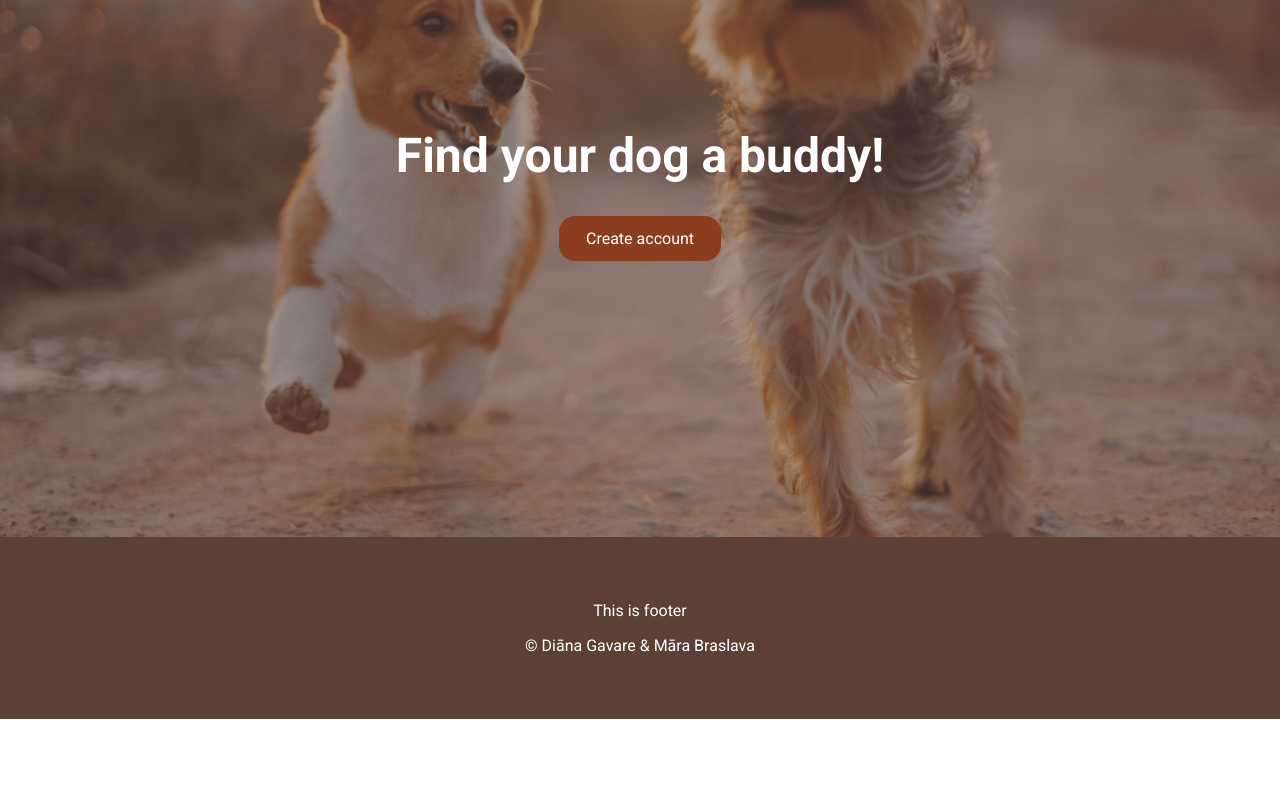
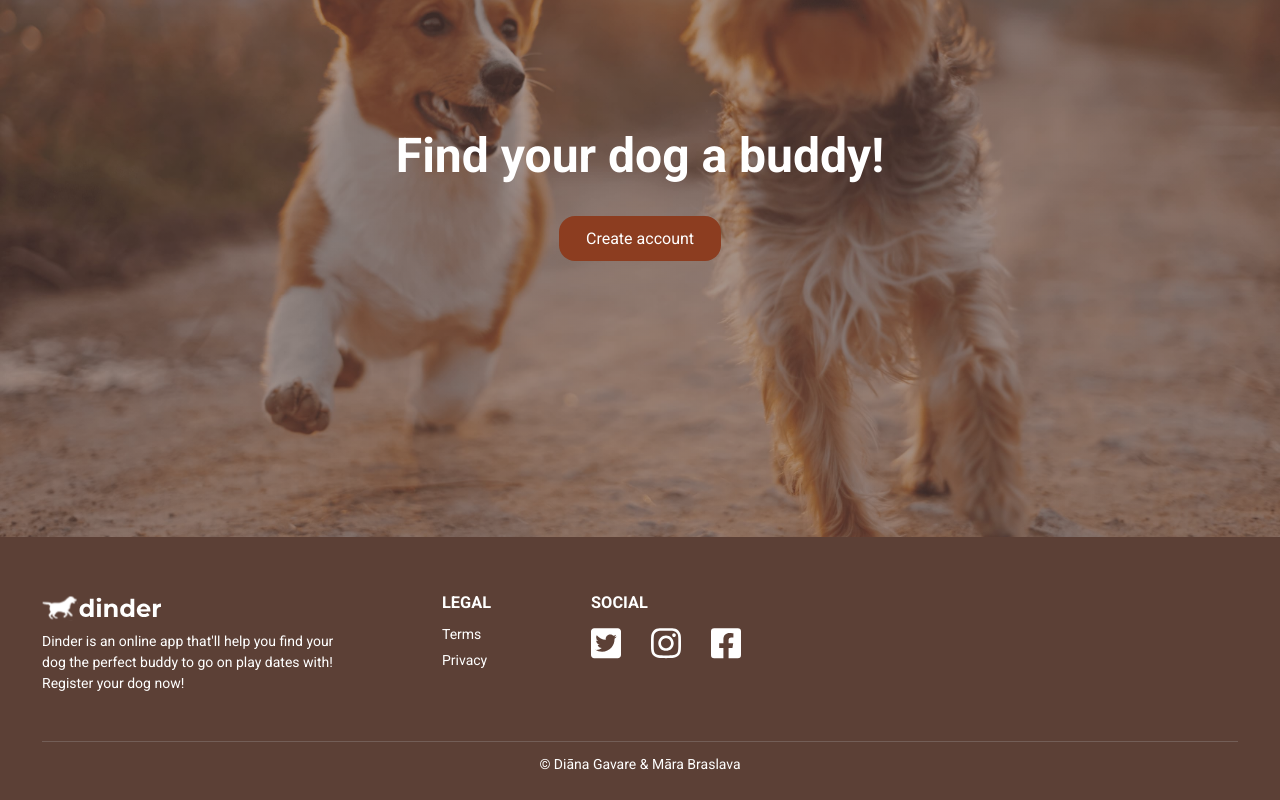
Before and after one commit to rudzupuke/SGT-final-task, a React (Create React App) app in the folder frontend/: page / in a window 1280 px wide. Shown: the part 263-1063 px from the top of the page. Before the commit the page ends 982 px from the top, so only its background shows below. Built offline with nearby package versions, Linux system fonts and the light colour scheme.

Commit message:
add additional stuff to footer

```diff
--- a/frontend/src/components/Footer/Footer.js
+++ b/frontend/src/components/Footer/Footer.js
@@ -1,7 +1,89 @@
 import "./Footer.scss";
+import footerLogo from "../../assets/footer-logo.svg";
+import { useCookies } from "react-cookie";
 
 const Footer = () => {
-    return <footer className="footer"><p>This is footer</p><p>&copy; Diāna Gavare & Māra Braslava</p></footer>;
+    const [cookie] = useCookies(["user"]);
+    const authToken = cookie.AuthToken;
+
+    return (
+        <footer className="footer">
+            <div className="footer__container">
+                <div className="footer__container-logo">
+                    <img
+                        src={footerLogo}
+                        className="footer__container-logo-img"
+                    />
+                    <p className="footer__container-logo-text">
+                        Dinder is an online app that'll help you find your dog
+                        the perfect buddy to go on play dates with!{" "}
+                        {!authToken && "Register your dog now!"}
+                    </p>
+                </div>
+                <div className="footer__container-legal">
+                    <h3>Legal</h3>
+                    <ul>
+                        <li>
+                            <a href="#">Terms</a>
+                        </li>
+                        <li>
+                            <a href="#">Privacy</a>
+                        </li>
+                    </ul>
+                </div>
+                <div className="footer__container-social">
+                    <h3>Social</h3>
+                    <ul>
+                        <li>
+                            <a href="#">
+                                <svg
+                                    xmlns="http://www.w3.org/2000/svg"
+                                    viewBox="0 0 448 512"
+                                >
+                                    <path d="M400 32H48C21.5 32 0 53.5 0 80v352c0 26.5 21.5 48 48 48h352c26.5 0 48-21.5 48-48V80c0-26.5-21.5-48-48-48zm-48.9 158.8c.2 2.8.2 5.7.2 8.5 0 86.7-66 186.6-186.6 186.6-37.2 0-71.7-10.8-100.7-29.4 5.3.6 10.4.8 15.8.8 30.7 0 58.9-10.4 81.4-28-28.8-.6-53-19.5-61.3-45.5 10.1 1.5 19.2 1.5 29.6-1.2-30-6.1-52.5-32.5-52.5-64.4v-.8c8.7 4.9 18.9 7.9 29.6 8.3a65.447 65.447 0 0 1-29.2-54.6c0-12.2 3.2-23.4 8.9-33.1 32.3 39.8 80.8 65.8 135.2 68.6-9.3-44.5 24-80.6 64-80.6 18.9 0 35.9 7.9 47.9 20.7 14.8-2.8 29-8.3 41.6-15.8-4.9 15.2-15.2 28-28.8 36.1 13.2-1.4 26-5.1 37.8-10.2-8.9 13.1-20.1 24.7-32.9 34z" />
+                                </svg>
+                            </a>
+                        </li>
+                        <li>
+                            <a href="#">
+                                <svg
+                                    xmlns="http://www.w3.org/2000/svg"
+                                    viewBox="0 0 448 512"
+                                >
+                                    <path d="M224.1 141c-63.6 0-114.9 51.3-114.9 114.9s51.3 114.9 114.9 114.9S339 319.5 339 255.9 287.7 141 224.1 141zm0 189.6c-41.1 0-74.7-33.5-74.7-74.7s33.5-74.7 74.7-74.7 74.7 33.5 74.7 74.7-33.6 74.7-74.7 74.7zm146.4-194.3c0 14.9-12 26.8-26.8 26.8-14.9 0-26.8-12-26.8-26.8s12-26.8 26.8-26.8 26.8 12 26.8 26.8zm76.1 27.2c-1.7-35.9-9.9-67.7-36.2-93.9-26.2-26.2-58-34.4-93.9-36.2-37-2.1-147.9-2.1-184.9 0-35.8 1.7-67.6 9.9-93.9 36.1s-34.4 58-36.2 93.9c-2.1 37-2.1 147.9 0 184.9 1.7 35.9 9.9 67.7 36.2 93.9s58 34.4 93.9 36.2c37 2.1 147.9 2.1 184.9 0 35.9-1.7 67.7-9.9 93.9-36.2 26.2-26.2 34.4-58 36.2-93.9 2.1-37 2.1-147.8 0-184.8zM398.8 388c-7.8 19.6-22.9 34.7-42.6 42.6-29.5 11.7-99.5 9-132.1 9s-102.7 2.6-132.1-9c-19.6-7.8-34.7-22.9-42.6-42.6-11.7-29.5-9-99.5-9-132.1s-2.6-102.7 9-132.1c7.8-19.6 22.9-34.7 42.6-42.6 29.5-11.7 99.5-9 132.1-9s102.7-2.6 132.1 9c19.6 7.8 34.7 22.9 42.6 42.6 11.7 29.5 9 99.5 9 132.1s2.7 102.7-9 132.1z" />
+                                </svg>
+                            </a>
+                        </li>
+                        <li>
+                            <a href="#">
+                                <span>
+                                    <svg
+                                        xmlns="http://www.w3.org/2000/svg"
+                                        viewBox="0 0 448 512"
+                                    >
+                                        <path d="M400 32H48A48 48 0 0 0 0 80v352a48 48 0 0 0 48 48h137.25V327.69h-63V256h63v-54.64c0-62.15 37-96.48 93.67-96.48 27.14 0 55.52 4.84 55.52 4.84v61h-31.27c-30.81 0-40.42 19.12-40.42 38.73V256h68.78l-11 71.69h-57.78V480H400a48 48 0 0 0 48-48V80a48 48 0 0 0-48-48z" />
+                                    </svg>
+                                </span>
+                            </a>
+                        </li>
+                    </ul>
+                </div>
+            </div>
+            <p className="footer__copyright">
+                &copy;{" "}
+                <a
+                    href="https://www.linkedin.com/in/diana-gavare/"
+                    target="_blank"
+                >
+                    Diāna Gavare
+                </a>{" "}
+                &{" "}
+                <a href="https://www.linkedin.com/in/braslava/" target="_blank">
+                    Māra Braslava
+                </a>
+            </p>
+        </footer>
+    );
 };
 
 export default Footer;
--- a/frontend/src/components/Footer/Footer.scss
+++ b/frontend/src/components/Footer/Footer.scss
@@ -1,9 +1,90 @@
 @use "../../App.scss" as shared;
 
 .footer {
-    padding: 3em;
-    text-align: center;
+    font-size: 14px;
+    padding: 3em 3em 1em 3em;
     color: shared.$white;
     background-color: shared.$primary-dark;
 
+    &__container {
+        display: flex;
+        gap: 100px;
+        padding: 1em 0 2em 0;
+
+        @media (max-width: shared.$layout-breakpoint-medium) {
+            flex-direction: column;
+            gap: 20px;
+        }
+
+        &-logo {
+            width: 300px;
+            &-img {
+                width: 120px;
+            }
+            &-text {
+                margin: 5px 0;
+                line-height: 1.5em;
+            }
+        }
+
+        &-legal {
+            @media (max-width: shared.$layout-breakpoint-medium) {
+                li {
+                    display: inline;
+                    padding-right: 10px;
+                }
+            }
+        }
+
+        &-social {
+            svg {
+                fill: shared.$white;
+                width: 30px;
+
+                &:hover path {
+                    fill: shared.$primary-bright;
+                    transition: 0.2s ease-in;
+                }
+            }
+
+            li {
+                display: inline;
+            }
+
+            li + li {
+                padding-left: 30px;
+            }
+        }
+    }
+
+    &__copyright {
+        border-top: 1px solid #735e57;
+        padding: 1em 0 0 0;
+        text-align: center;
+    }
+
+    h3 {
+        padding: 0;
+        margin: 0;
+        text-transform: uppercase;
+    }
+
+    ul {
+        list-style: none;
+        padding: 0;
+    }
+
+    li + li {
+        padding-top: 10px;
+    }
+
+    a {
+        color: shared.$white;
+        text-decoration: none;
+        transition: 0.2s ease-in;
+
+        &:hover {
+            color: shared.$primary-bright;
+        }
+    }
 }
```
Also changed, not shown: frontend/src/assets/footer-logo.svg (added).
